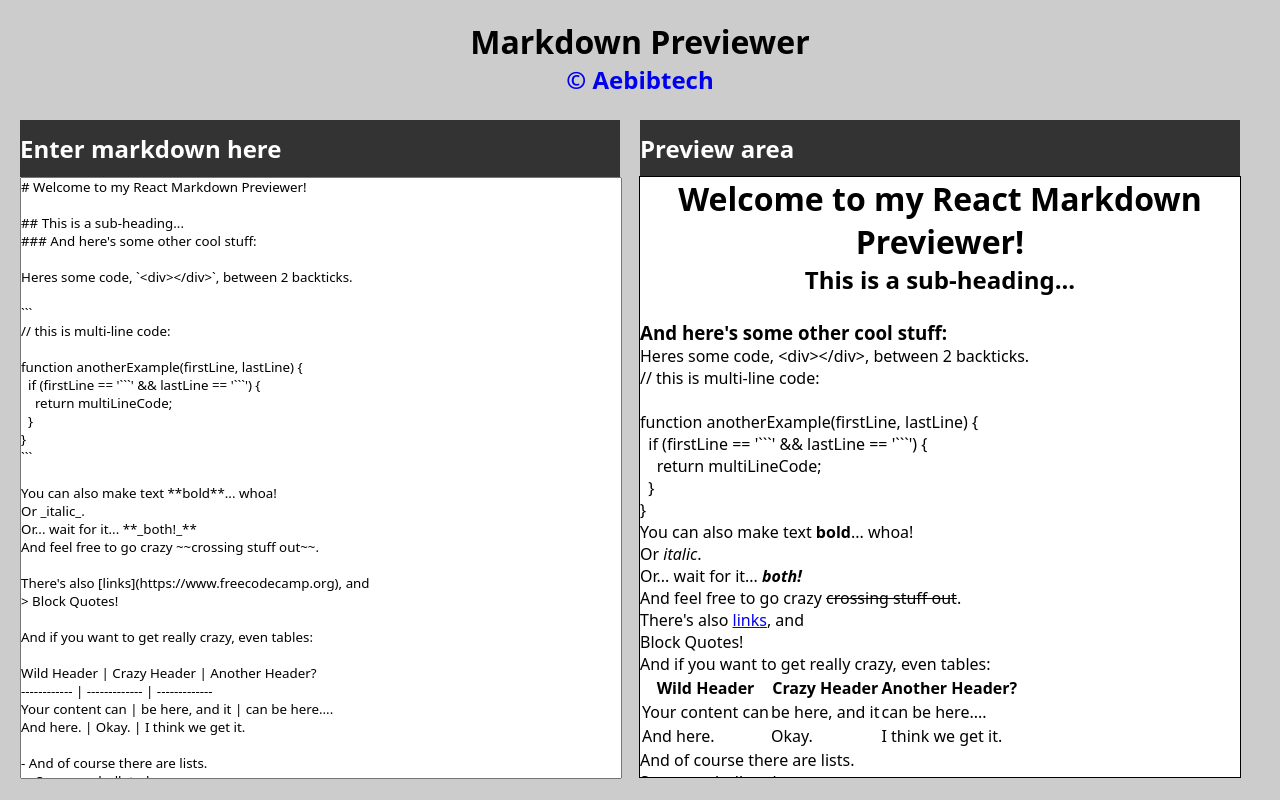
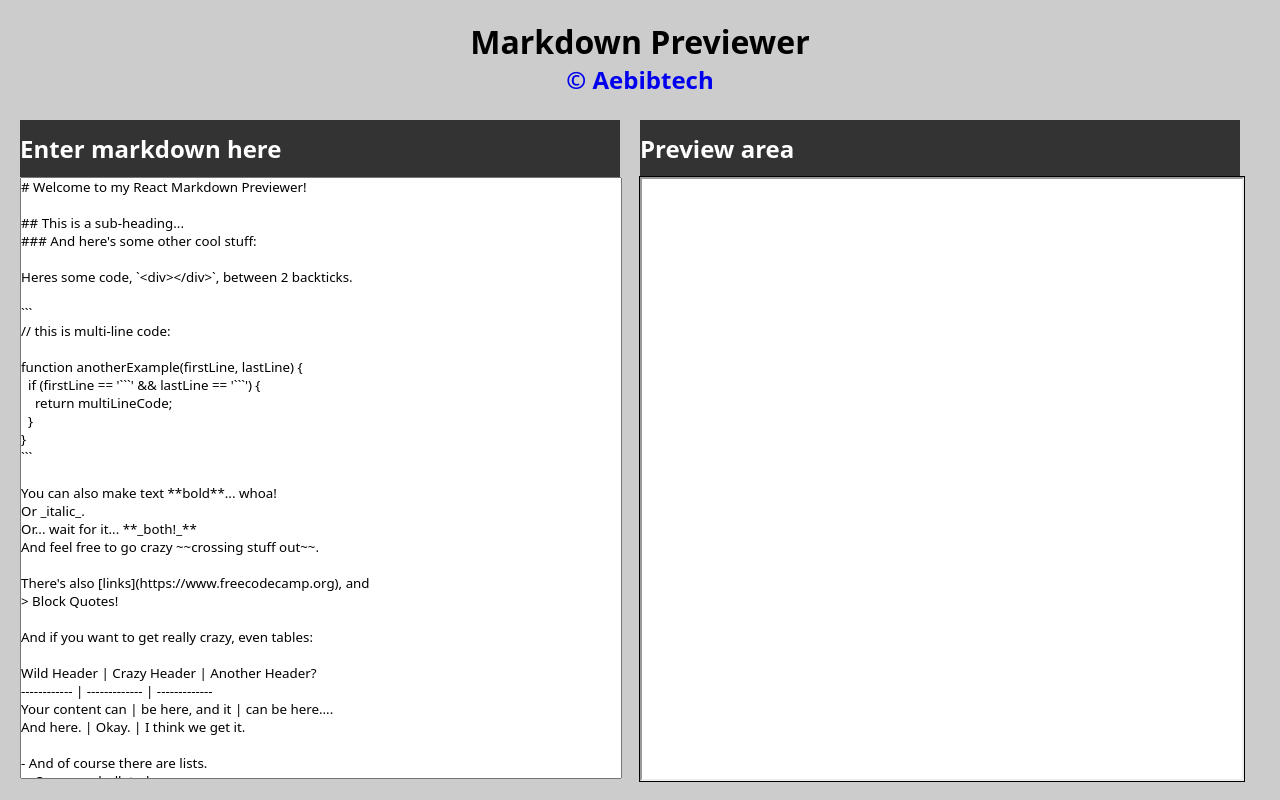
Before and after one commit to aebibtech/fcc_markdown-previewer-camano, a React (Vite) app: page / in a window 1280 px wide. Built offline with nearby package versions, Linux system fonts and the light colour scheme.

Commit message:
iframes for proper html display on preview

```diff
--- a/src/App.css
+++ b/src/App.css
@@ -16,7 +16,7 @@ legend{
   width: 600px;
 }
 
-#editor, #preview{
+#editor, #preview-show{
   width: 600px;
   height: 600px;
   resize: none;
@@ -25,8 +25,12 @@ legend{
   /* font-size: 1.5rem; */
 }
 
-#preview{
+#preview-show{
   display: inline-block;
   outline: 1px solid black;
   background-color: #fff;
 }
+
+#preview{
+  display: none;
+}
--- a/src/components/Preview.jsx
+++ b/src/components/Preview.jsx
@@ -3,6 +3,7 @@ export default function Preview({htmlContent}){
         <fieldset>
             <legend>Preview area</legend>
             <div dangerouslySetInnerHTML={{ __html: htmlContent }} id="preview"></div>
+            <iframe srcdoc={htmlContent} id="preview-show"></iframe>
         </fieldset>
     )
 }
```
